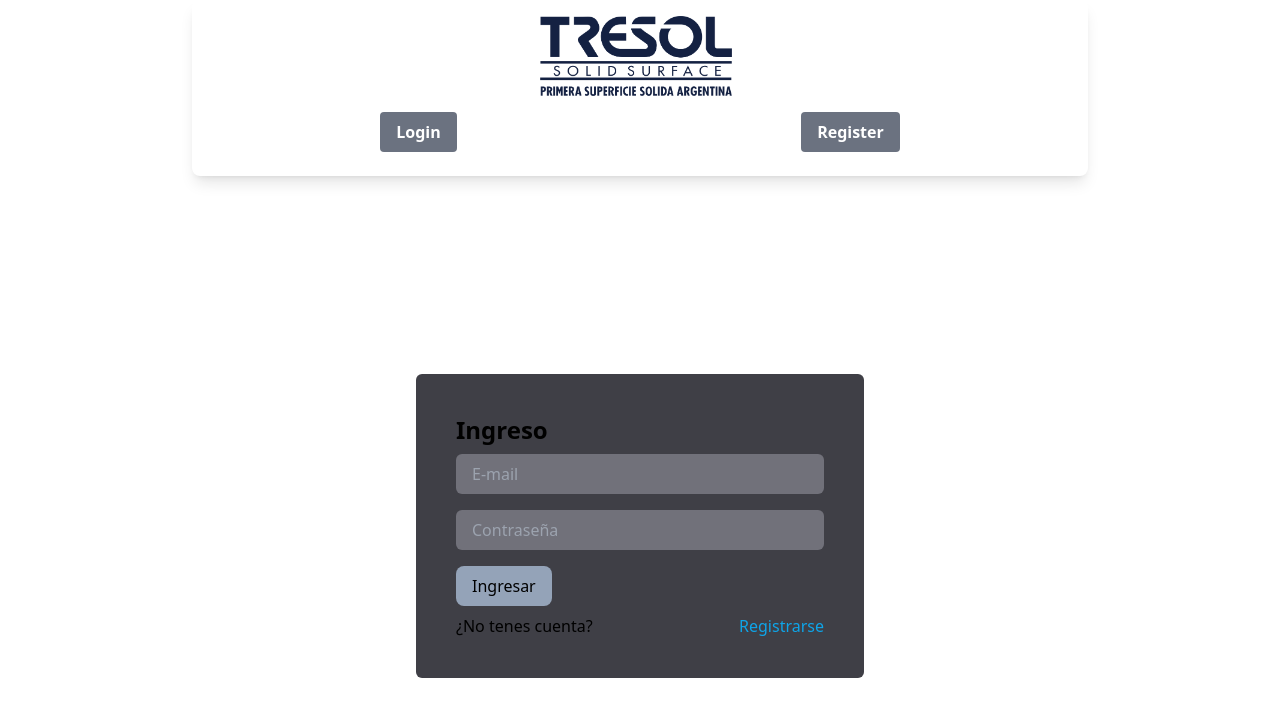
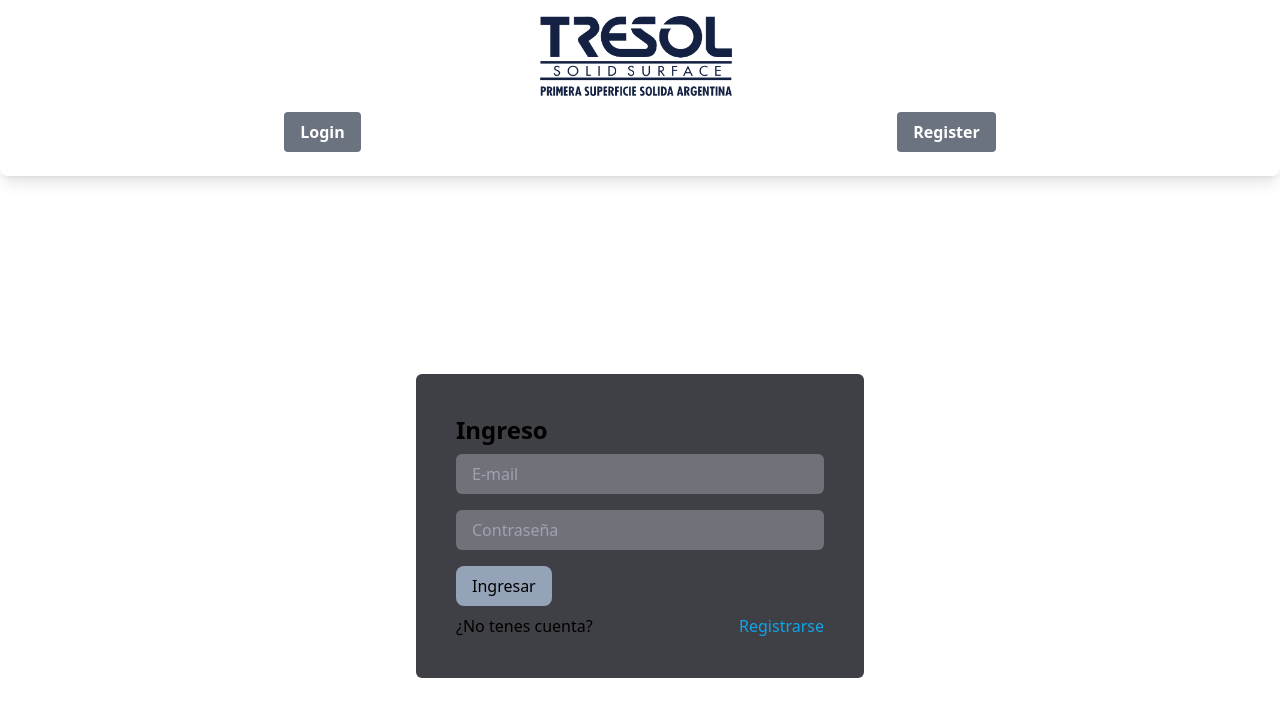
Before and after one commit to PhariusHS/sistemaGestion, a React (Vite) app in the folder client/: page / in a window 1280 px wide. Shown: the top 716 px of the page. Built offline with nearby package versions, Linux system fonts and the light colour scheme.

Commit message:
Update Navbar.jsx
Update botones "Logout", "Pedidos" y "Placas

```diff
--- a/client/src/components/Navbar.jsx
+++ b/client/src/components/Navbar.jsx
@@ -7,33 +7,36 @@ export function Navbar() {
   const { isAuthenticated, logout } = useAuth();
 
   return (
-  <nav className="max-w-4xl mx-auto bg-white rounded-lg shadow-lg p-4">
-    <h1 className="text-2xl font-bold flex justify-center items-center mb-4">
+  <nav className="max-w-full mx-auto bg-white rounded-lg shadow-lg p-4">
+    {isAuthenticated && (
+      <div className="flex justify-end">
+        <Link to="/login" onClick={() => logout()}>
+          <button className="whitespace-nowrap bg-gray-500 hover:bg-gray-700 text-white font-bold py-2 px-4 rounded focus:outline-none focus:shadow-outline">
+            Logout
+          </button>
+        </Link>
+      </div>
+      )}
+    <h1 className="flex justify-center items-center mb-4">
       <Link to={isAuthenticated ? "/placas" : "/login"}>
-        <img src={imagenes.img1} className="w-48 h-20 mr-2" alt="Logo Tresol" />
+        <img src={imagenes.img1} className="w-48 h-20 mx-auto mr-2" alt="Logo Tresol" />
       </Link>
+
     </h1>
     <ul className="flex justify-center flex-col sm:flex-row">
       {isAuthenticated ? (
         <>
-        <li className="flex justify-center mb-2 mx-auto ">
+          <li className="flex justify-center mb-2 mx-1">
             <Link to="/pedidos">
               <button className="w-80 whitespace-nowrap bg-green-500 hover:bg-green-700 text-white font-bold py-2 px-4 rounded focus:outline-none focus:shadow-outline">
                 Pedidos
               </button>
             </Link>
           </li>
-        <li className="flex justify-center mb-2 mx-auto ">
+          <li className="flex justify-center mb-2 mx-1">
             <Link to="/placas">
               <button className="w-80 whitespace-nowrap bg-red-500 hover:bg-red-700 text-white font-bold py-2 px-4 rounded focus:outline-none focus:shadow-outline">
                 Placas
-            </button>
-          </Link>
-        </li>
-        <li className="flex justify-center mb-2 mx-auto ">
-          <Link to="/login" onClick={() => logout()}>
-            <button className="w-22 whitespace-nowrap bg-gray-500 hover:bg-gray-700 text-white font-bold py-2 px-4 rounded focus:outline-none focus:shadow-outline">
-              Logout
               </button>
             </Link>
           </li>
```
Lines whose indentation alone changed are shown as unchanged.
